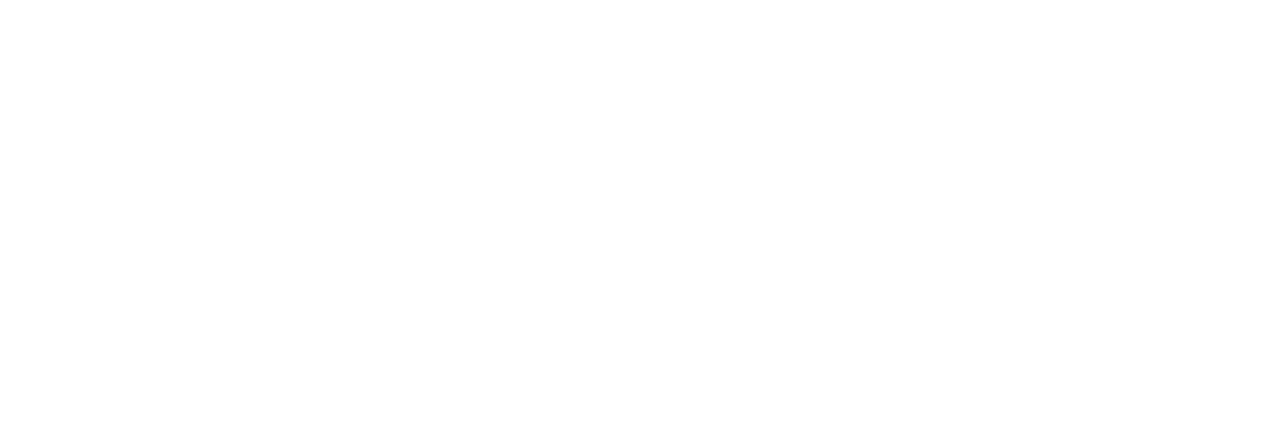
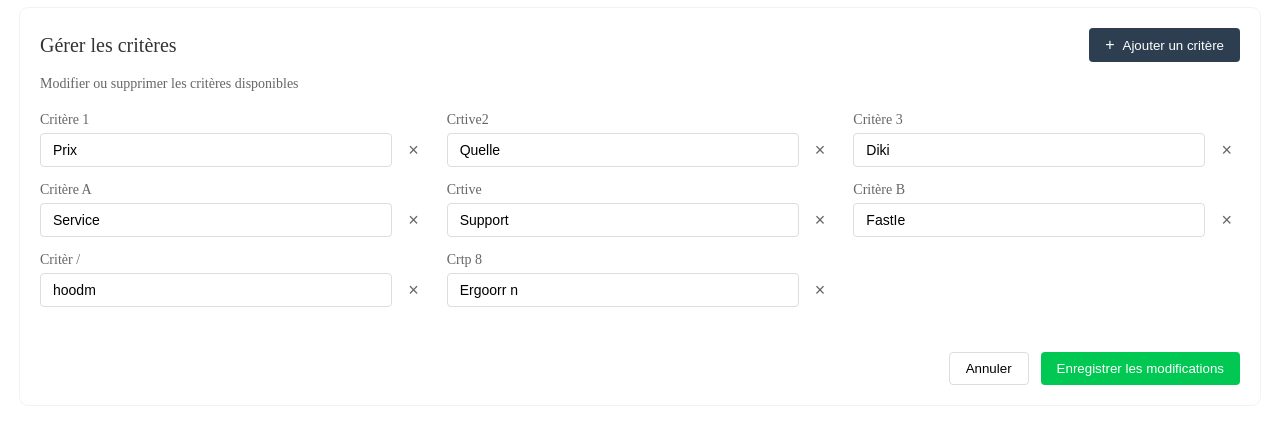
Before and after one commit to bechir-hadiden/test-, an Angular app: page /update in a window 1280 px wide. Before the commit this address led to /. Shown: the top 436 px of the page. Built offline with nearby package versions, Linux system fonts and the light colour scheme.

Commit message:
update commit

```diff
--- a/src/app/app-routing.module.ts
+++ b/src/app/app-routing.module.ts
@@ -4,6 +4,7 @@
 import { LoginComponent } from './login/login.component';
 import { TestComponent } from './test/test.component';
 import { ListttComponent } from './listtt/listtt.component';
+import { UpdateComponent } from './update/update.component';
 
 const routes: Routes = [
 
@@ -11,6 +12,8 @@
   {path:'login' , component:LoginComponent},
   {path:'test' , component:TestComponent},
   {path:'lista' , component:ListttComponent},
+  {path:'update' , component:UpdateComponent},
+
 
 
 
--- a/src/app/app.module.ts
+++ b/src/app/app.module.ts
@@ -11,9 +11,8 @@
 import { TestComponent } from './test/test.component';
 import { ReactiveFormsModule } from '@angular/forms';
 import { ListttComponent } from './listtt/listtt.component';
-import { MatTableModule } from '@angular/material/table';
-import { MatButtonModule } from '@angular/material/button';
-import { MatIconModule } from '@angular/material/icon';
+import { UpdateComponent } from './update/update.component';
+
 @NgModule({
   declarations: [
     AppComponent,
@@ -21,7 +20,8 @@
     SafeUrlPipe,
     LoginComponent,
     TestComponent,
-    ListttComponent
+    ListttComponent,
+    UpdateComponent
   ],
   imports: [
     BrowserModule,
@@ -29,9 +29,7 @@
     HttpClientModule ,
     ReactiveFormsModule,
     BrowserModule,
-    MatTableModule,
-    MatButtonModule,
-    MatIconModule ,  // Assurez-vous que ce module est importé
+
 
 
   ],
--- a/src/app/test/test.component.html
+++ b/src/app/test/test.component.html
@@ -1,4 +1,4 @@
-<!-- <!DOCTYPE html>
+<!DOCTYPE html>
 <html lang="fr">
 <head>
     <meta charset="UTF-8">
@@ -307,98 +307,4 @@
         }
     </script>
 </body>
-</html> -->
-
-<div class="container">
-    <h1>Controle qualité</h1>
-
-    <div class="actions-bar">
-      <button mat-raised-button color="primary" class="btn-primary">
-        <mat-icon>add</mat-icon>
-        Commencer Controle
-      </button>
-
-      <button mat-button>
-        <mat-icon>settings</mat-icon>
-        Configurer
-      </button>
-
-      <button mat-button>
-        <mat-icon>dashboard</mat-icon>
-        Overview
-      </button>
-
-      <button mat-button>
-        <mat-icon>assessment</mat-icon>
-        Rapport
-      </button>
-    </div>
-
-    <div class="dossiers-header">
-      <h2 class="dossiers-title">Dossiers</h2>
-      <div class="dossiers-actions">
-        <button mat-button>
-          <mat-icon>sort</mat-icon>
-          Trier
-        </button>
-        <button mat-button>
-          <mat-icon>filter_list</mat-icon>
-          Filtrer
-        </button>
-      </div>
-    </div>
-
-    <table mat-table [dataSource]="dossiers" class="mat-elevation-z8">
-      <!-- ID Column -->
-      <ng-container matColumnDef="id">
-        <th mat-header-cell *matHeaderCellDef> ID TACHE </th>
-        <td mat-cell *matCellDef="let dossier"> {{dossier.id}} </td>
-      </ng-container>
-
-      <!-- Commune Column -->
-      <ng-container matColumnDef="commune">
-        <th mat-header-cell *matHeaderCellDef> COMMUNE </th>
-        <td mat-cell *matCellDef="let dossier"> {{dossier.commune}} </td>
-      </ng-container>
-
-      <!-- Date Column -->
-      <ng-container matColumnDef="dateFin">
-        <th mat-header-cell *matHeaderCellDef> DATE DE FIN </th>
-        <td mat-cell *matCellDef="let dossier"> {{dossier.dateFin}} </td>
-      </ng-container>
-
-      <!-- KM Column -->
-      <ng-container matColumnDef="kmCategorie">
-        <th mat-header-cell *matHeaderCellDef> KM CATÉGORIE </th>
-        <td mat-cell *matCellDef="let dossier"> {{dossier.kmCategorie}} </td>
-      </ng-container>
-
-      <!-- Etat Column -->
-      <ng-container matColumnDef="etat">
-        <th mat-header-cell *matHeaderCellDef> État </th>
-        <td mat-cell *matCellDef="let dossier">
-          <span class="status"
-                [class.status-success]="dossier.etat === 'Contrôlé'"
-                [class.status-pending]="dossier.etat === 'Non contrôlé'"
-                (click)="dossier.etat === 'Non contrôlé' && startControl(dossier)">
-            {{dossier.etat}}
-          </span>
-        </td>
-      </ng-container>
-
-      <!-- Action Column -->
-      <ng-container matColumnDef="action">
-        <th mat-header-cell *matHeaderCellDef> Action </th>
-        <td mat-cell *matCellDef="let dossier">
-          <button mat-raised-button color="primary"
-                  [disabled]="dossier.etat === 'Contrôlé'"
-                  (click)="startControl(dossier)">
-            Controler
-          </button>
-        </td>
-      </ng-container>
-
-      <tr mat-header-row *matHeaderRowDef="['id', 'commune', 'dateFin', 'kmCategorie', 'etat', 'action']"></tr>
-      <tr mat-row *matRowDef="let row; columns: ['id', 'commune', 'dateFin', 'kmCategorie', 'etat', 'action'];"></tr>
-    </table>
-  </div>
+</html>
--- /dev/null
+++ b/src/app/update/update.component.css
@@ -0,0 +1,126 @@
+.criteria-container {
+    max-width: 1200px;
+    margin: 0 auto;
+    padding: 20px;
+    background: white;
+    border-radius: 8px;
+    box-shadow: 0 0 0 1px rgba(0, 0, 0, 0.05);
+  }
+
+  .criteria-header {
+    display: flex;
+    justify-content: space-between;
+    align-items: center;
+    margin-bottom: 10px;
+  }
+
+  .criteria-header h2 {
+    font-size: 20px;
+    font-weight: 500;
+    color: #333;
+    margin: 0;
+  }
+
+  .add-button {
+    background: #2c3e50;
+    color: white;
+    border: none;
+    padding: 8px 16px;
+    border-radius: 4px;
+    display: flex;
+    align-items: center;
+    gap: 8px;
+    cursor: pointer;
+  }
+
+  .plus-icon {
+    font-size: 16px;
+  }
+
+  .subtitle {
+    color: #666;
+    font-size: 14px;
+    margin-bottom: 20px;
+  }
+
+  .criteria-grid {
+    display: grid;
+    grid-template-columns: repeat(3, 1fr);
+    gap: 20px;
+    margin-bottom: 30px;
+  }
+
+  .criteria-item {
+    margin-bottom: 15px;
+  }
+
+  .criteria-item label {
+    display: block;
+    color: #666;
+    font-size: 14px;
+    margin-bottom: 5px;
+  }
+
+  .input-group {
+    display: flex;
+    gap: 8px;
+  }
+
+  .input-group input {
+    flex: 1;
+    padding: 8px 12px;
+    border: 1px solid #ddd;
+    border-radius: 4px;
+    font-size: 14px;
+  }
+
+  .delete-btn {
+    background: transparent;
+    border: none;
+    color: #666;
+    cursor: pointer;
+    font-size: 18px;
+    padding: 0 8px;
+  }
+
+  .action-buttons {
+    display: flex;
+    justify-content: flex-end;
+    gap: 12px;
+    margin-top: 20px;
+  }
+
+  .cancel-btn {
+    padding: 8px 16px;
+    border: 1px solid #ddd;
+    background: white;
+    border-radius: 4px;
+    cursor: pointer;
+  }
+
+  .save-btn {
+    padding: 8px 16px;
+    background: #00c853;
+    color: white;
+    border: none;
+    border-radius: 4px;
+    cursor: pointer;
+  }
+
+  .save-btn:hover {
+    background: #00b34a;
+  }
+
+  /* Styles pour les états de focus et hover */
+  input:focus {
+    outline: none;
+    border-color: #2196f3;
+  }
+
+  .delete-btn:hover {
+    color: #f44336;
+  }
+
+  .cancel-btn:hover {
+    background: #f5f5f5;
+  }
--- /dev/null
+++ b/src/app/update/update.component.html
@@ -0,0 +1,91 @@
+<div class="criteria-container">
+    <header class="criteria-header">
+      <h2>Gérer les critères</h2>
+      <button class="add-button">
+        <span class="plus-icon">+</span>
+        Ajouter un critère
+      </button>
+    </header>
+
+    <p class="subtitle">Modifier ou supprimer les critères disponibles</p>
+
+    <div class="criteria-grid">
+      <!-- Première colonne -->
+      <div class="criteria-column">
+        <div class="criteria-item">
+          <label>Critère 1</label>
+          <div class="input-group">
+            <input type="text" value="Prix" />
+            <button class="delete-btn">×</button>
+          </div>
+        </div>
+
+        <div class="criteria-item">
+          <label>Critère A</label>
+          <div class="input-group">
+            <input type="text" value="Service" />
+            <button class="delete-btn">×</button>
+          </div>
+        </div>
+
+        <div class="criteria-item">
+          <label>Critèr /</label>
+          <div class="input-group">
+            <input type="text" value="hoodm" />
+            <button class="delete-btn">×</button>
+          </div>
+        </div>
+      </div>
+
+      <!-- Deuxième colonne -->
+      <div class="criteria-column">
+        <div class="criteria-item">
+          <label>Crtive2</label>
+          <div class="input-group">
+            <input type="text" value="Quelle" />
+            <button class="delete-btn">×</button>
+          </div>
+        </div>
+
+        <div class="criteria-item">
+          <label>Crtive</label>
+          <div class="input-group">
+            <input type="text" value="Support" />
+            <button class="delete-btn">×</button>
+          </div>
+        </div>
+
+        <div class="criteria-item">
+          <label>Crtp 8</label>
+          <div class="input-group">
+            <input type="text" value="Ergoorr n" />
+            <button class="delete-btn">×</button>
+          </div>
+        </div>
+      </div>
+
+      <!-- Troisième colonne -->
+      <div class="criteria-column">
+        <div class="criteria-item">
+          <label>Critère 3</label>
+          <div class="input-group">
+            <input type="text" value="Diki" />
+            <button class="delete-btn">×</button>
+          </div>
+        </div>
+
+        <div class="criteria-item">
+          <label>Critère B</label>
+          <div class="input-group">
+            <input type="text" value="FastIe" />
+            <button class="delete-btn">×</button>
+          </div>
+        </div>
+      </div>
+    </div>
+
+    <div class="action-buttons">
+      <button class="cancel-btn">Annuler</button>
+      <button class="save-btn">Enregistrer les modifications</button>
+    </div>
+  </div>
```
Also changed, not shown: src/app/update/update.component.ts (added, +10 -0 lines), 1 other file (tests, documents, lock files or other folders).
